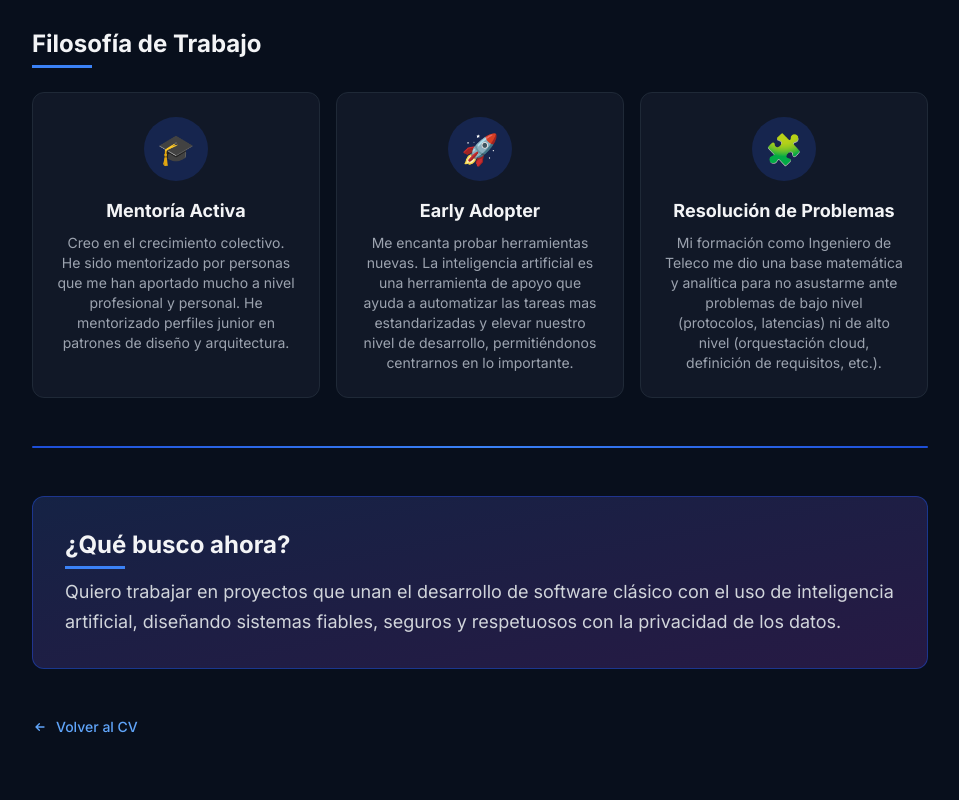
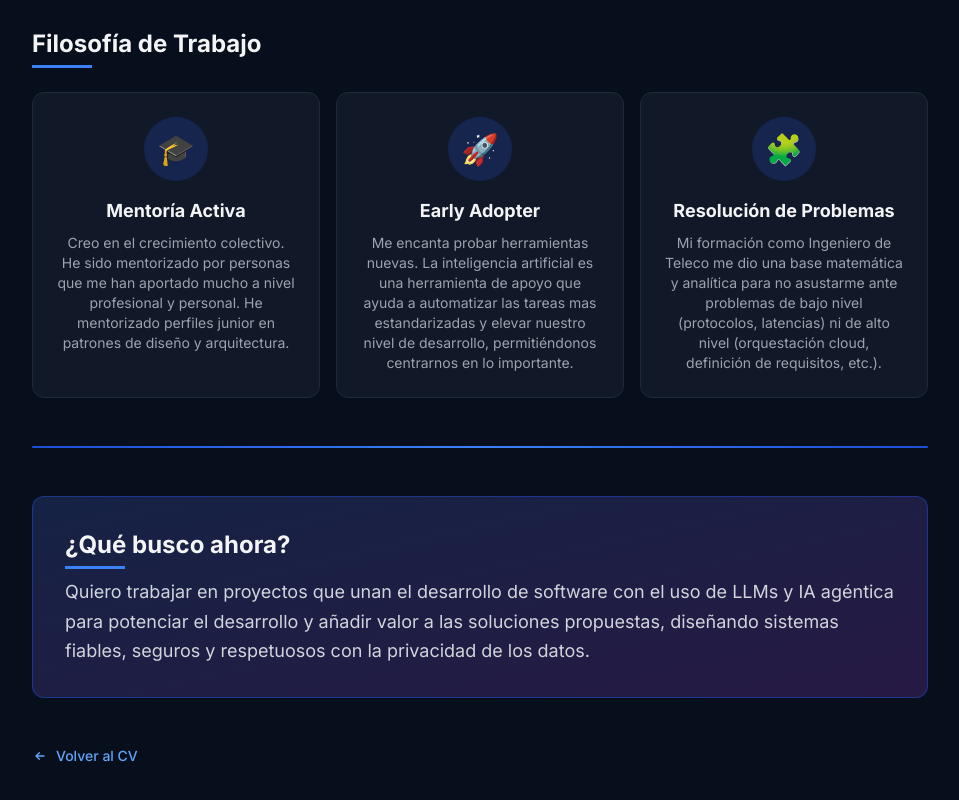
Before and after one commit to DemetrioTahoces/DemetrioTahoces.github.io, a plain HTML site: page CV/resumen-profesional.html in a window 1280 px wide. Shown: the part 2510-3310 px from the top of the page, without its empty margins (160-1119 px from the left). Drawn offline with nearby package versions, Linux system fonts and the light colour scheme.

```diff
--- a/CV/resumen-profesional.html
+++ b/CV/resumen-profesional.html
@@ -400,8 +400,9 @@
                 class="card p-8 rounded-xl bg-gradient-to-br from-blue-900/30 to-purple-900/30 border border-blue-700/50">
                 <h2 class="text-2xl font-bold text-gray-100 mb-4 section-title">¿Qué busco ahora?</h2>
                 <p class="text-gray-300 leading-relaxed text-lg">
-                    Quiero trabajar en proyectos que unan el desarrollo de software clásico con el uso de inteligencia
-                    artificial, diseñando sistemas fiables, seguros y respetuosos con la privacidad de los datos.
+                    Quiero trabajar en proyectos que unan el desarrollo de software con el uso de LLMs y IA agéntica
+                    para potenciar el desarrollo y añadir valor a las soluciones propuestas, diseñando
+                    sistemas fiables, seguros y respetuosos con la privacidad de los datos.
                 </p>
             </div>
         </section>
```
